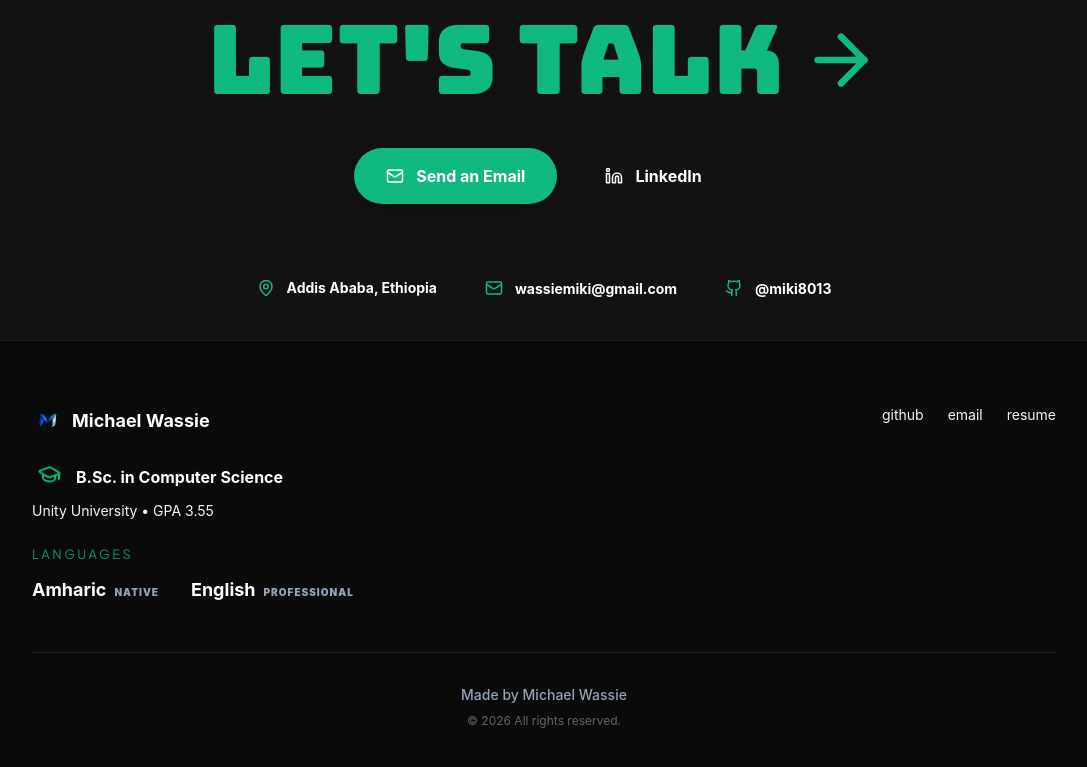
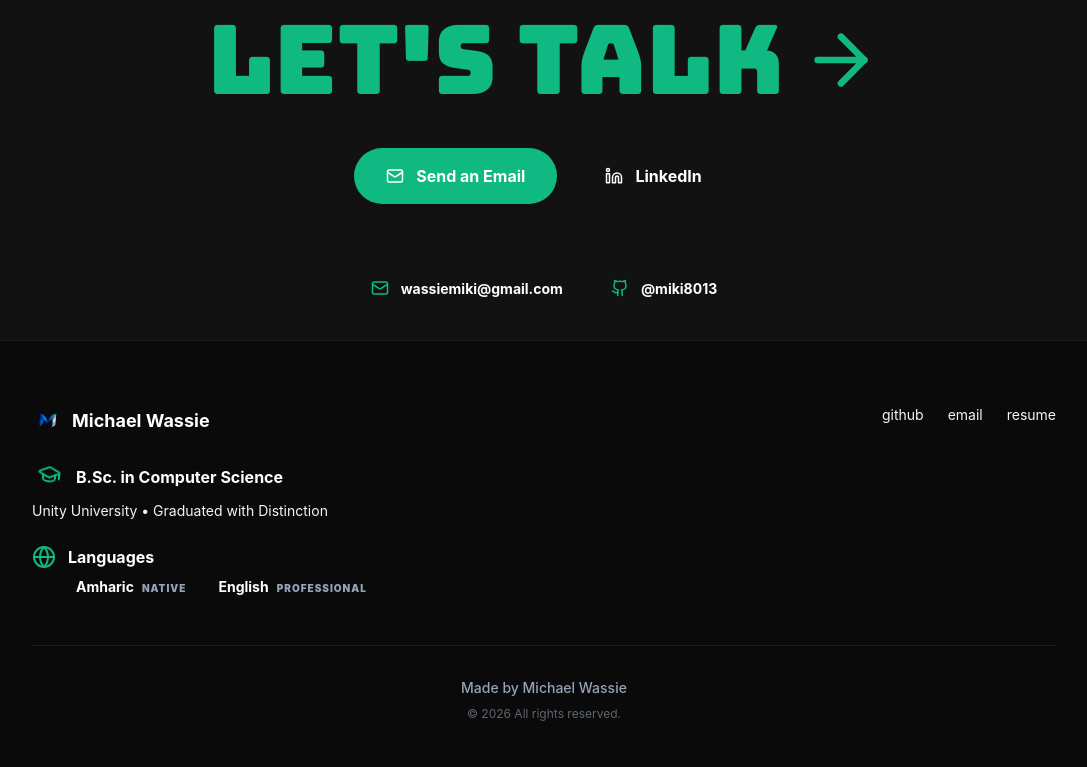
Before and after one commit to miki8013/michael_wassie_portfolio, a Next.js app: page / in a window 1280 px wide. Shown: the part 5106-5873 px from the top of the page, without its empty margins (96-1183 px from the left). Built offline with nearby package versions, Linux system fonts and the light colour scheme; a web font is replaced by a local one.

Commit message:
feature theme changed

```diff
--- a/src/components/Contact.tsx
+++ b/src/components/Contact.tsx
@@ -1,6 +1,6 @@
 "use client";
 import { motion } from 'framer-motion';
-import { Mail, Github, MapPin, Linkedin, ArrowRight } from 'lucide-react';
+import { Mail, Github, Linkedin, ArrowRight } from 'lucide-react';
 
 const Contact = () => {
     return (
@@ -49,12 +49,6 @@ const Contact = () => {
                     {/* Information Grid */}
                     <div className="flex flex-wrap items-center justify-center gap-x-12 gap-y-8 pt-10">
                         <div className="flex items-center gap-3">
-                            <MapPin size={18} className="text-[var(--accent)]" />
-                            <div className="text-left">
-                                <p className="text-sm font-bold text-[var(--text-primary)]">Addis Ababa, Ethiopia</p>
-                            </div>
-                        </div>
-                        <div className="flex items-center gap-3">
                             <Mail size={18} className="text-[var(--accent)]" />
                             <div className="text-left">
                                 <a href="mailto:wassiemiki@gmail.com" className="text-sm font-bold text-[var(--text-primary)] hover:text-[var(--accent)] transition-colors">wassiemiki@gmail.com</a>
--- a/src/components/Footer.tsx
+++ b/src/components/Footer.tsx
@@ -1,5 +1,5 @@
 import React from 'react';
-import { GraduationCap } from 'lucide-react';
+import { GraduationCap, Globe } from 'lucide-react';
 
 const Footer = () => {
     return (
@@ -25,21 +25,22 @@ const Footer = () => {
                                 </div>
                                 <p className="text-[var(--text-primary)] font-bold">B.Sc. in Computer Science</p>
                             </div>
-                            <p className="text-[var(--text-secondary)] text-sm">Unity University • GPA 3.55</p>
+                            <p className="text-[var(--text-secondary)] text-sm">Unity University • Graduated with Distinction</p>
                         </div>
 
                         {/* Languages */}
-                        <div className="space-y-3">
-                            <h3 className="tech-text text-[10px] text-[var(--accent)] uppercase tracking-[0.5em] opacity-80">
-                                Languages
-                            </h3>
-                            <div className="flex flex-wrap gap-x-8 gap-y-2 justify-center md:justify-start">
+                        <div className="space-y-2">
+                            <div className="flex items-center gap-3 justify-center md:justify-start">
+                                <Globe size={24} className="text-[var(--accent)]" />
+                                <p className="text-[var(--text-primary)] font-bold">Languages</p>
+                            </div>
+                            <div className="flex flex-wrap gap-x-8 gap-y-2 justify-center md:justify-start pl-11">
                                 <div className="flex items-baseline gap-2">
-                                    <span className="text-lg font-bold text-[var(--text-primary)]">Amharic</span>
+                                    <span className="text-sm font-bold text-[var(--text-primary)]">Amharic</span>
                                     <span className="text-[10px] font-black text-[var(--text-muted)] uppercase tracking-widest">Native</span>
                                 </div>
                                 <div className="flex items-baseline gap-2">
-                                    <span className="text-lg font-bold text-[var(--text-primary)]">English</span>
+                                    <span className="text-sm font-bold text-[var(--text-primary)]">English</span>
                                     <span className="text-[10px] font-black text-[var(--text-muted)] uppercase tracking-widest">Professional</span>
                                 </div>
                             </div>
```
